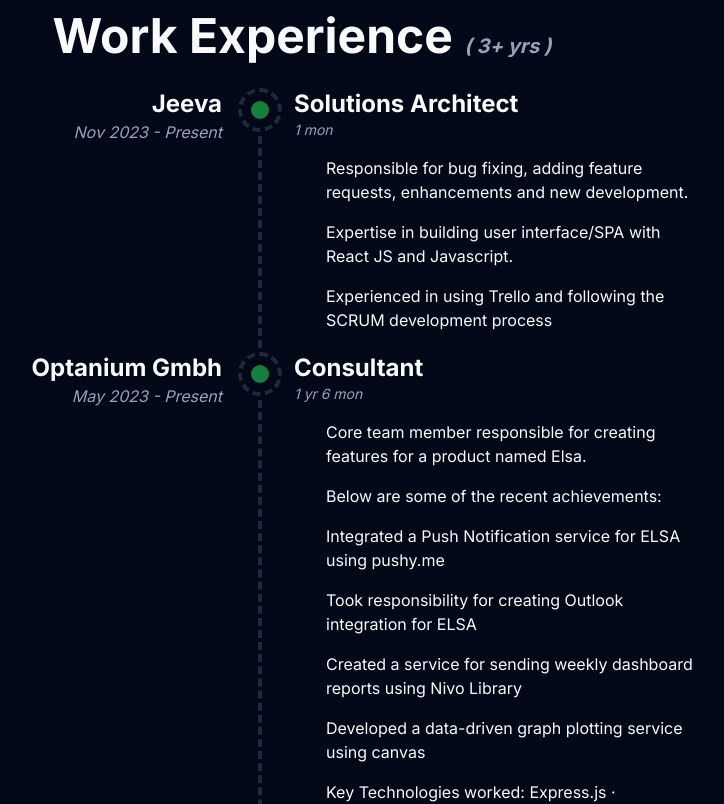
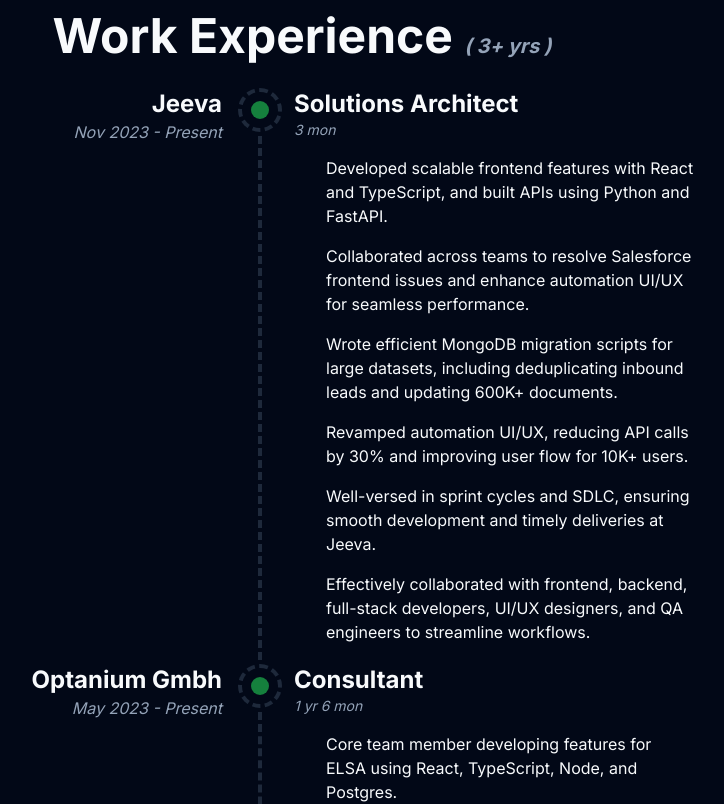
Before and after one commit to gramo37/portfolio-next, a Next.js app: page / in a window 1280 px wide. Shown: the part 1260-2064 px from the top of the page, without its empty margins (338-1062 px from the left). Built offline with nearby package versions, Linux system fonts and the light colour scheme.

Commit message:
Changed work experience

```diff
--- a/constants/index.ts
+++ b/constants/index.ts
@@ -204,11 +204,14 @@
       company_name: "Jeeva",
       profession: "Solutions Architect",
       duration: "Nov 2023 - Present",
-      totalExperience: "1 mon",
+      totalExperience: "3 mon",
       description: [
-        "Responsible for bug fixing, adding feature requests, enhancements and new development.",
-        "Expertise in building user interface/SPA with React JS and Javascript.",
-        "Experienced in using Trello and following the SCRUM development process",
+        "Developed scalable frontend features with React and TypeScript, and built APIs using Python and FastAPI.",
+        "Collaborated across teams to resolve Salesforce frontend issues and enhance automation UI/UX for seamless performance.",
+        "Wrote efficient MongoDB migration scripts for large datasets, including deduplicating inbound leads and updating 600K+ documents.",
+        "Revamped automation UI/UX, reducing API calls by 30% and improving user flow for 10K+ users.",
+        "Well-versed in sprint cycles and SDLC, ensuring smooth development and timely deliveries at Jeeva.",
+        "Effectively collaborated with frontend, backend, full-stack developers, UI/UX designers, and QA engineers to streamline workflows.",
       ],
       color: "rgb(21 128 61 / 1)",
     },
@@ -218,12 +221,12 @@
       duration: "May 2023 - Present",
       totalExperience: "1 yr 6 mon",
       description: [
-        "Core team member responsible for creating features for a product named Elsa.",
+        "Core team member developing features for ELSA using React, TypeScript, Node, and Postgres.",
         "Below are some of the recent achievements:",
-        "Integrated a Push Notification service for ELSA using pushy.me",
-        "Took responsibility for creating Outlook integration for ELSA",
-        "Created a service for sending weekly dashboard reports using Nivo Library",
-        "Developed a data-driven graph plotting service using canvas",
+        "Integrated a Push Notification service for ELSA using pushy.me, enhancing real-time engagement for 5K+ users.",
+        "Led the development of Outlook integration for ELSA, improving email workflow efficiency for 3K+ users.",
+        "Created a service for sending weekly dashboard reports using Nivo, improving analytics accessibility for 5K+ users.",
+        "Developed a data-driven graph plotting service using Canvas, reducing rendering time by 40% for complex datasets.",
         "Key Technologies worked: Express.js · TypeScript · Material-UI · PostgreSQL · Redis · Node.js · JavaScript · React.js",
       ],
       color: "rgb(21 128 61 / 1)",
```
Also changed, not shown: app/layout.tsx (+2 -13 lines).
